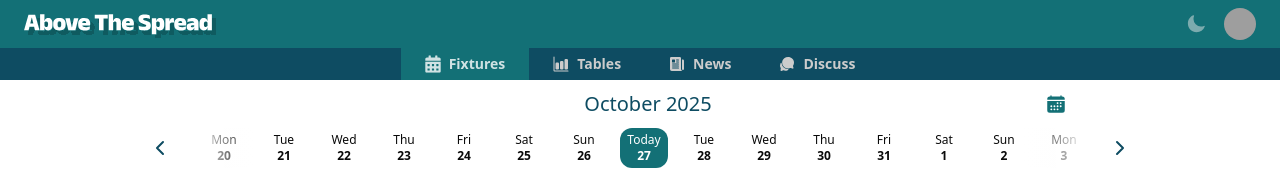
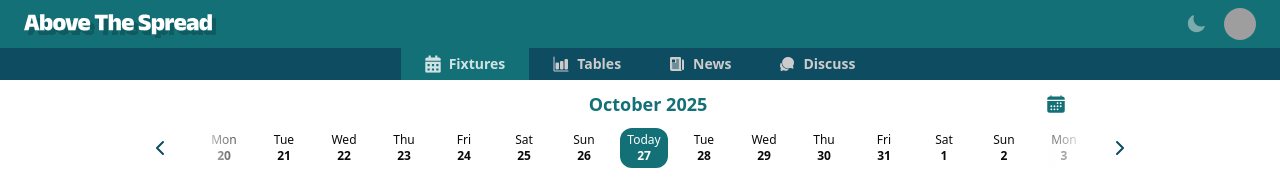
Before and after one commit to above-the-spread-team/ats-frontend, a Next.js app: page /fixtures in a window 1280 px wide. Shown: the top 180 px of the page. Built offline with nearby package versions, Linux system fonts and the light colour scheme; grey boxes are pictures that could not be loaded.

Commit message:
change month text size

```diff
--- a/src/app/fixtures/_components/datepicker.tsx
+++ b/src/app/fixtures/_components/datepicker.tsx
@@ -273,12 +273,12 @@ export default function Datepicker() {
             onClick={selectToday}
             className="   h-6 w-12 md:text-base font-bold rounded-xl"
           >
-            <p className="text-xs">Today</p>
+            <p className="text-xs scale-95">Today</p>
           </Button>
         ) : (
           <div className="w-12"></div>
         )}
-        <p className="text-lg md:text-xl text-primary-active dark:text-mygray font-medium ">
+        <p className="text-md md:text-lg text-primary dark:text-mygray font-semibold ">
           {currentMonthYear}
         </p>
         <button
```
